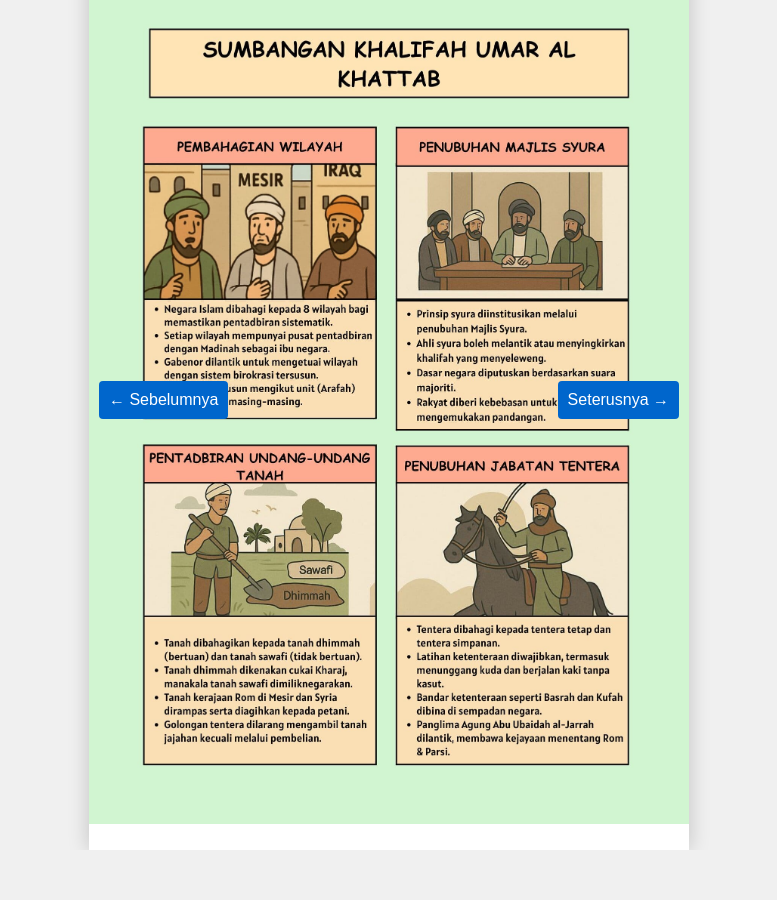
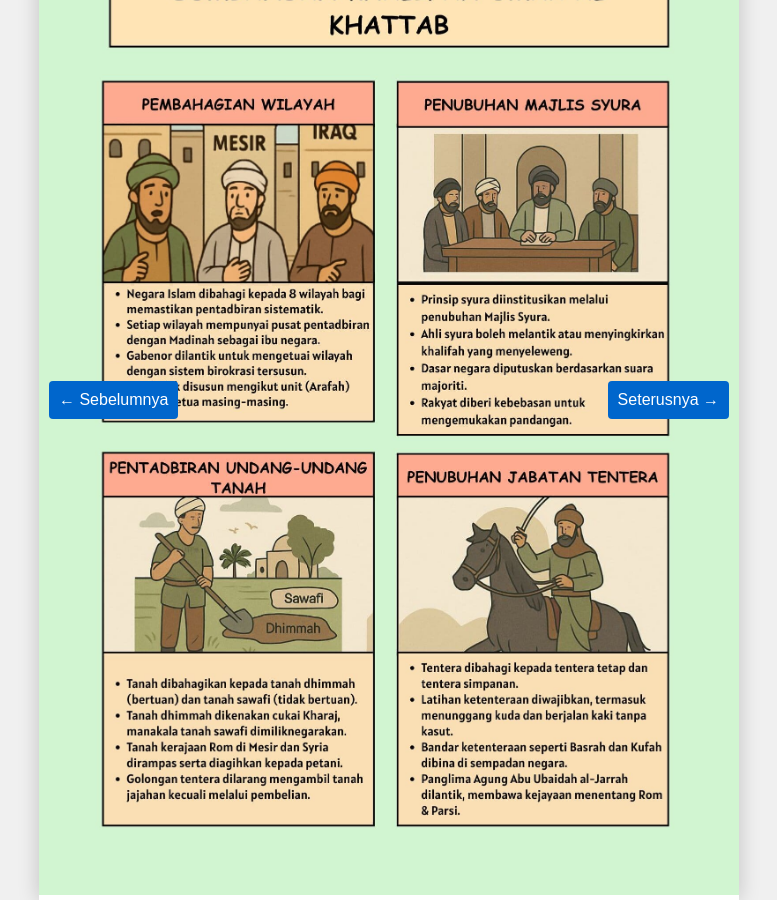
Before and after one commit to Nurhafiza-18/Testing, a plain HTML site: page index.html in a window 1280 px wide. Shown: the whole page, without its empty margins (251-1028 px from the left). Before the commit the page ends 850 px from the top, so only its background shows below. Drawn offline with Linux system fonts and the light colour scheme.

Commit message:
Update pageflip.css

```diff
--- a/pageflip.css
+++ b/pageflip.css
@@ -8,8 +8,8 @@ body {
   height: 100vh;
 }
 #flipbook {
-  width: 600px;
-  height: 900px;
+  width: 700px;
+  height: 1000px;
   overflow: hidden;
   position: relative;
   background: white;
@@ -18,11 +18,13 @@ body {
 .page {
   width: 100%;
   height: 100%;
+  background: white;
   display: flex;
   align-items: center;
   justify-content: center;
 }
 .page img {
+  object-fit: contain;
   max-width: 100%;
   max-height: 100%;
 }
```
